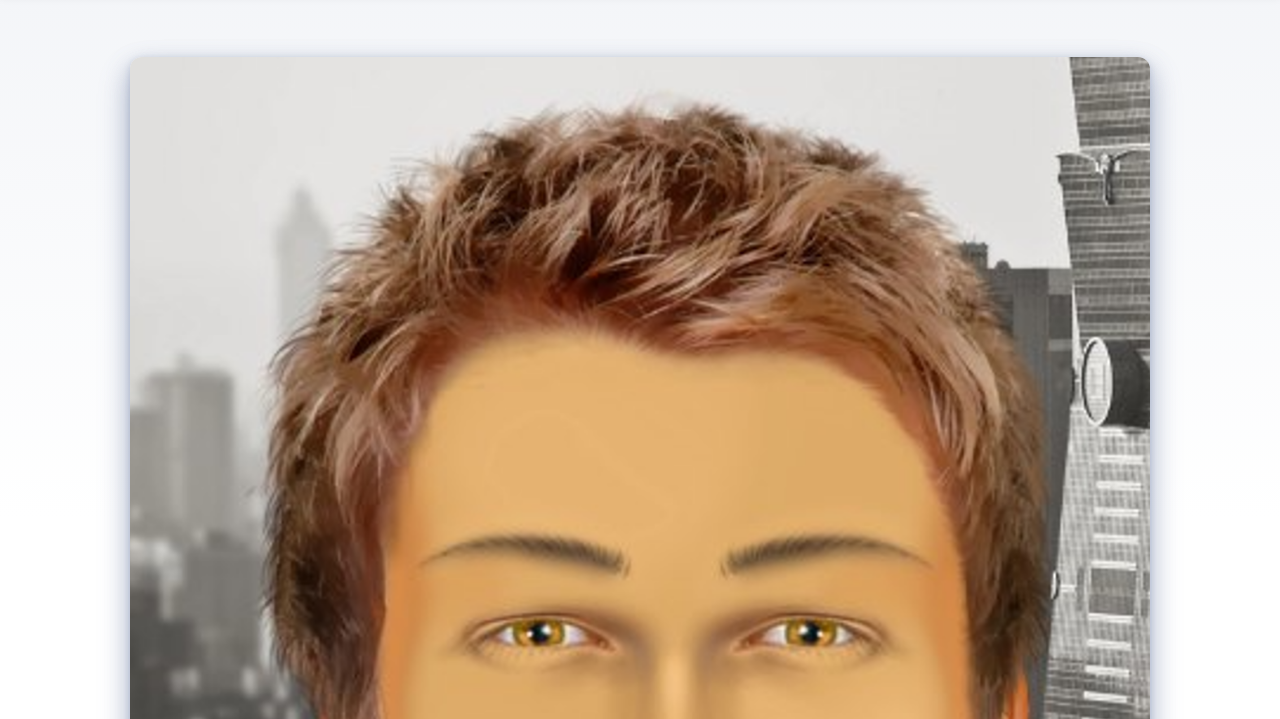
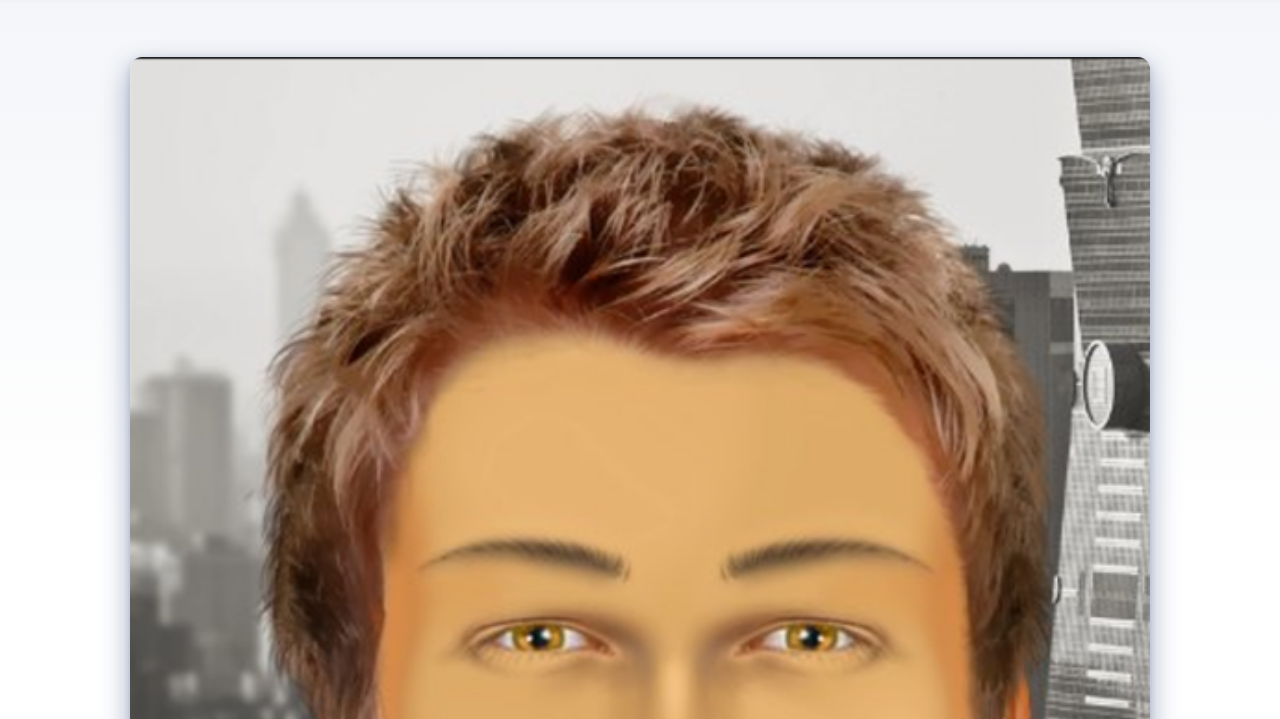
Before and after one commit to randa113/soft-paper-46a9, an Astro site: page /about in a window 1280 px wide. Shown: the part 81-800 px from the top of the page. Built offline with nearby package versions, Linux system fonts and the light colour scheme; Astro itself is replaced by a stand-in of ours.

Commit message:
Update about.astro

```diff
--- a/src/pages/about.astro
+++ b/src/pages/about.astro
@@ -6,7 +6,7 @@ import Layout from '../layouts/BlogPost.astro';
 	title="About Me"
 	description="Lorem ipsum dolor sit amet"
 	pubDate={new Date('March 20 2025')}
-	heroImage="/blog-placeholder-13.png"
+	heroImage="/blog-placeholder-13a.png"
 >
 	<p>
 		For the past decade, I've been immersed in the intricate world of cryptocurrency mining—a
```
